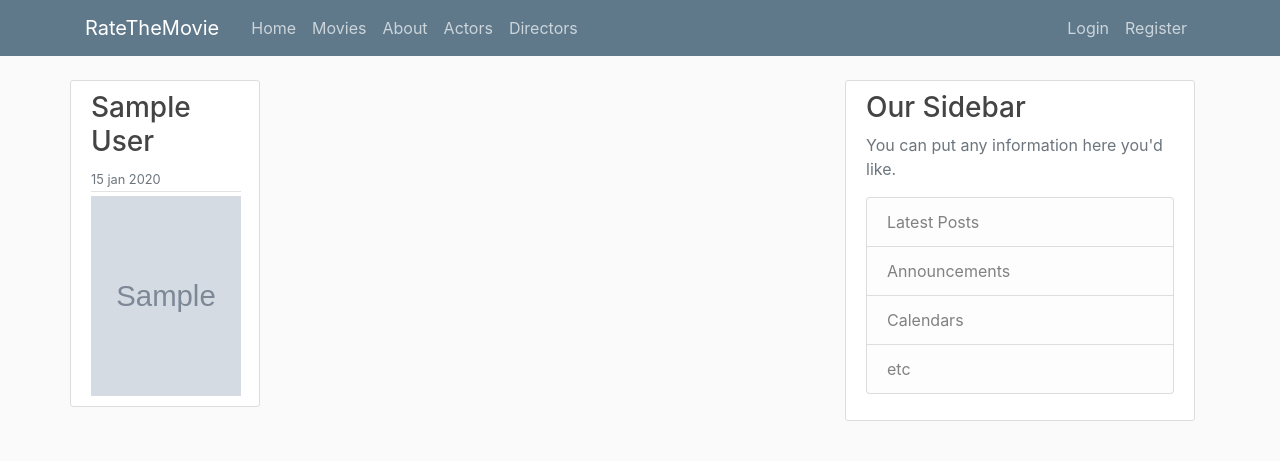
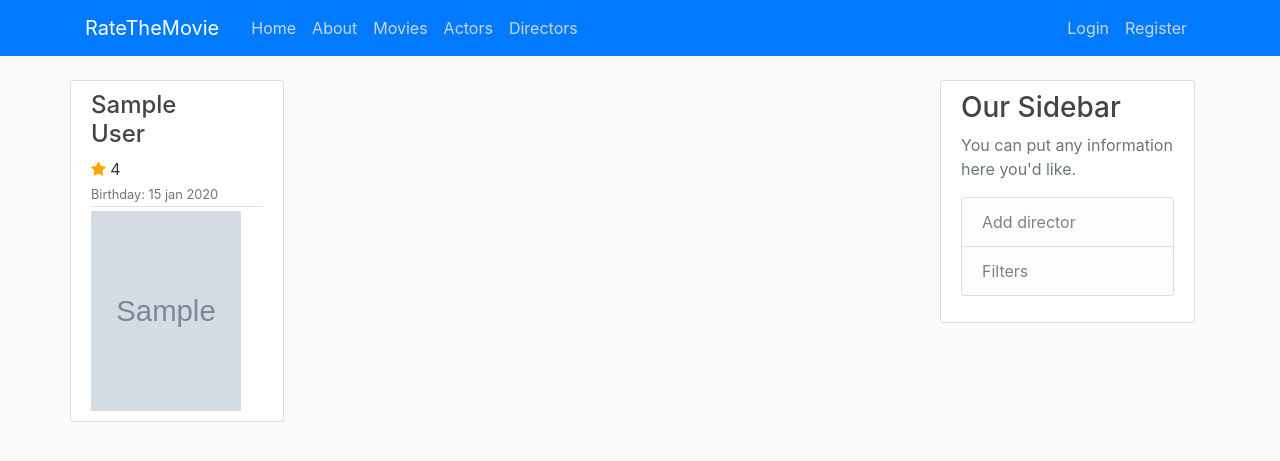
Before and after one commit to LuckyMyLove/RateTheMovie, a Django app: page /actors/ in a window 1280 px wide. Shown: the top 461 px of the page. Run offline with Django 3.2, Linux system fonts and the light colour scheme; tables that the repository leaves empty hold one stand-in row (values such as "Sample post"); grey boxes marked "Sample" are stand-in pictures.

Commit message:
Added rates for Actors and Directors site, changed color of navigation bar

```diff
--- a/dashboard/views.py
+++ b/dashboard/views.py
@@ -45,14 +45,18 @@ def about(request):
 
 def actors(request):
     obj = Actors.objects.all()
+    actorsRatings = ActorsRates.objects.all().values('actors_id').annotate(avg_rate=Avg('rate'))
     context = {
         'data': obj,
+        'ratings': actorsRatings
     }
     return render(request, 'dashboard/actors_directors.html', context)
 
 def directors(request):
     obj = Directors.objects.all()
+    directorsRatings = DirectorsRates.objects.all().values('director_id').annotate(avg_rate=Avg('rate'))
     context = {
         'data': obj,
+        'ratings': directorsRatings
     }
     return render(request, 'dashboard/actors_directors.html', context)
--- a/templates/dashboard/actors_directors.html
+++ b/templates/dashboard/actors_directors.html
@@ -2,12 +2,17 @@
 {% block content %}
     <div class="row">
     {% for singleLine in data %}
-        <article class="media content-section col-3 mr-4">
-          <div class="media-body">
+        <article class="media content-section col-3 mr-3">
+          <div class="media-body ">
             <div class="article-metadata">
-            <h3 class="article-title mb-0">{{ singleLine.firstname }}</h3>
-             <h3 class="article-title">{{ singleLine.surname }}</h3>
-                <small class="text-muted pb-2">{{singleLine.birthday }}</small>
+            <h4 class="article-title mb-0">{{ singleLine.firstname }}</h4>
+             <h4 class="article-title">{{ singleLine.surname }}</h4>
+                {% for singleRate in ratings %}
+                    {% if singleRate.actors_id == singleLine.id or singleRate.director_id == singleLine.id%}
+                        <span class="fa fa-star checked"></span> {{ singleRate.avg_rate|floatformat }} <br/>
+                    {% endif %}
+                {% endfor %}
+                <small class="text-muted pb-2">Birthday: {{singleLine.birthday }}</small>
             </div>
             <img class="article-content" src="{{ singleLine.photo }}" width="150px" height="200px"/>
           </div>
--- a/templates/dashboard/base.html
+++ b/templates/dashboard/base.html
@@ -17,7 +17,7 @@
 </head>
 <body>
     <header class="site-header">
-      <nav class="navbar navbar-expand-md navbar-dark bg-steel fixed-top">
+      <nav class="navbar navbar-expand-md navbar-dark bg-primary fixed-top">
         <div class="container">
           <a class="navbar-brand mr-4" href="{% url 'home' %}">RateTheMovie</a>
           <button class="navbar-toggler" type="button" data-toggle="collapse" data-target="#navbarToggle" aria-controls="navbarToggle" aria-expanded="false" aria-label="Toggle navigation">
@@ -26,8 +26,8 @@
           <div class="collapse navbar-collapse" id="navbarToggle">
             <div class="navbar-nav mr-auto">
               <a class="nav-item nav-link" href="{% url 'home' %}">Home</a>
+                <a class="nav-item nav-link" href="{% url 'about' %}">About</a>
                 <a class="nav-item nav-link" href="{% url 'movies' %}">Movies</a>
-              <a class="nav-item nav-link" href="{% url 'about' %}">About</a>
                 <a class="nav-item nav-link" href="{% url 'actors' %}">Actors</a>
                 <a class="nav-item nav-link" href="{% url 'directors' %}">Directors</a>
             </div>
@@ -47,7 +47,7 @@
     </header>
     <main role="main" class="container">
       <div class="row">
-        <div class="col-md-8">
+        <div class="col-md-9">
             {% if messages %}
                 {% for message in messages %}
                     <div class="alert alert-{{ message.tags }}">
@@ -57,15 +57,13 @@
             {% endif %}
             {% block content %}{% endblock %}
         </div>
-        <div class="col-md-4">
+        <div class="col-md-3">
           <div class="content-section">
             <h3>Our Sidebar</h3>
             <p class='text-muted'>You can put any information here you'd like.
               <ul class="list-group">
-                <li class="list-group-item list-group-item-light">Latest Posts</li>
-                <li class="list-group-item list-group-item-light">Announcements</li>
-                <li class="list-group-item list-group-item-light">Calendars</li>
-                <li class="list-group-item list-group-item-light">etc</li>
+                <li class="list-group-item list-group-item-light">Add director</li>
+                <li class="list-group-item list-group-item-light">Filters</li>
               </ul>
             </p>
           </div>
```
